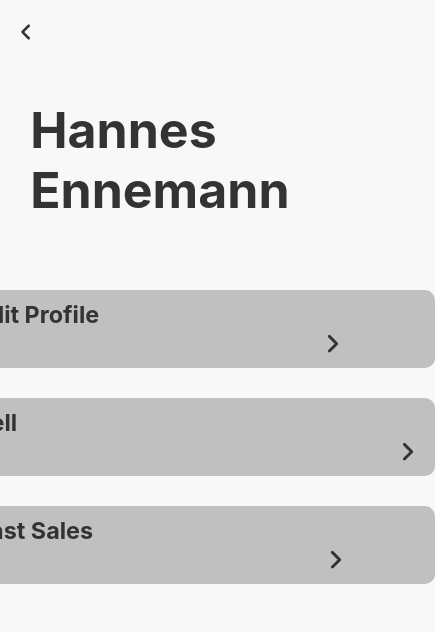
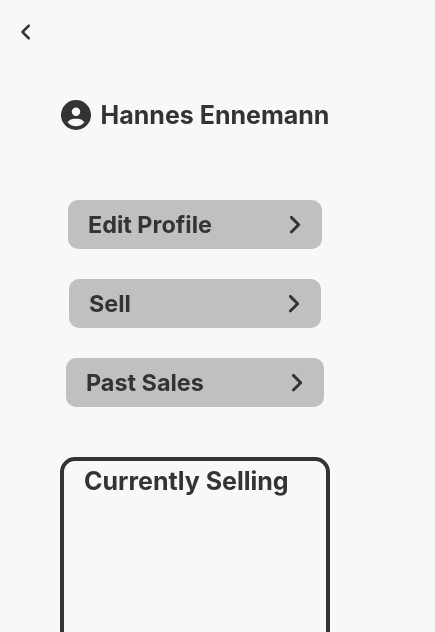
Before and after one commit to HannesEn/unimarct, a React (Create React App) app: page /profile in a window 390 px wide. Shown: the top 632 px of the page, 435 px wide, since content can reach past the window. Built offline with nearby package versions, Linux system fonts and the light colour scheme.

Commit message:
profile responsive

```diff
--- a/src/profile.css
+++ b/src/profile.css
@@ -118,3 +118,63 @@
   align-items: center;
   margin-bottom: 50px;
 }
+@media screen and (max-width: 600px) {
+  .profile-next-icon {
+    margin-left: 70px;
+  }
+  .profile-next-icon-1 {
+    margin-left: 150px;
+  }
+  .profile-next-icon-2 {
+    margin-left: 80px;
+  }
+  .profile-edit {
+    width: 50%;
+  }
+  .profile-sell {
+    width: 50%;
+  }
+  .profile-past-sales {
+    width: 50%;
+  }
+  .profile-edit-sub {
+    width: 100vw;
+    display: flex;
+    justify-content: center;
+  }
+  .profile-sell-sub {
+    width: 100vw;
+    display: flex;
+    justify-content: center;
+  }
+  .profile-past-sales-sub {
+    width: 100vw;
+    display: flex;
+    justify-content: center;
+  }
+  .profile-currently-selling {
+    width: 400px;
+  }
+  .profile-currently-selling-master-div {
+    width: 100vw;
+    display: flex;
+    justify-content: center;
+  }
+  .profile-user-icon {
+    font-size: 30px;
+    margin-right: 10px;
+  }
+  .profile-user-user-name {
+    font-size: 25px;
+  }
+  .profile-user {
+    width: 100vw;
+    display: flex;
+    justify-content: center;
+  }
+}
+@media screen and (max-width: 450px) {
+  .profile-currently-selling {
+    width: 270px;
+  }
+}
--- a/src/profile.js
+++ b/src/profile.js
@@ -18,9 +18,10 @@ export function Profile() {
         </a>
         <div className="profile-user">
           <FontAwesomeIcon className="profile-user-icon" icon={faCircleUser} />
-          <h1>{userName}</h1>
+          <h1 className="profile-user-user-name">{userName}</h1>
         </div>
         <div className="profile-edit">
+          <div className="profile-edit-sub">
             <h3 className="profile-edit-text">
               Edit Profile{" "}
               <FontAwesomeIcon
@@ -29,7 +30,9 @@ export function Profile() {
               />
             </h3>
           </div>
+        </div>
         <div className="profile-sell">
+          <div className="profile-sell-sub">
             <h3 className="profile-sell-text">
               Sell{" "}
               <FontAwesomeIcon
@@ -38,7 +41,9 @@ export function Profile() {
               />
             </h3>
           </div>
+        </div>
         <div className="profile-past-sales">
+          <div className="profile-past-sales-sub">
             <h3 className="profile-past-sales-text">
               Past Sales{" "}
               <FontAwesomeIcon
@@ -47,13 +52,18 @@ export function Profile() {
               />
             </h3>
           </div>
+        </div>
+        <div className="profile-currently-selling-master-div">
           <div className="profile-currently-selling">
-          <h3 className="profile-currently-selling-text">Currently Selling</h3>
+            <h3 className="profile-currently-selling-text">
+              Currently Selling
+            </h3>
             <div className="profile-currently-selling-item-container">
               <Item price={30.99} title={"Item"} link={"/"} image={Vertical} />
             </div>
           </div>
         </div>
       </div>
+    </div>
   );
 }
```
Lines whose indentation alone changed are shown as unchanged.
